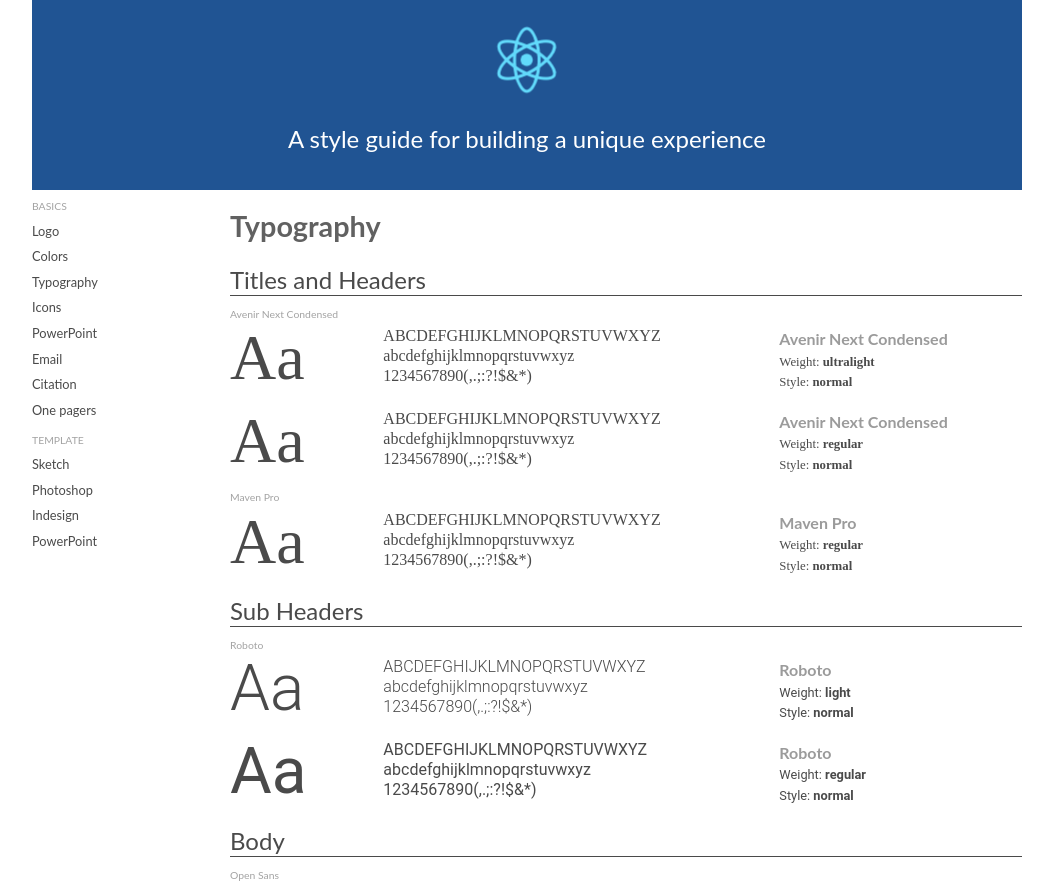
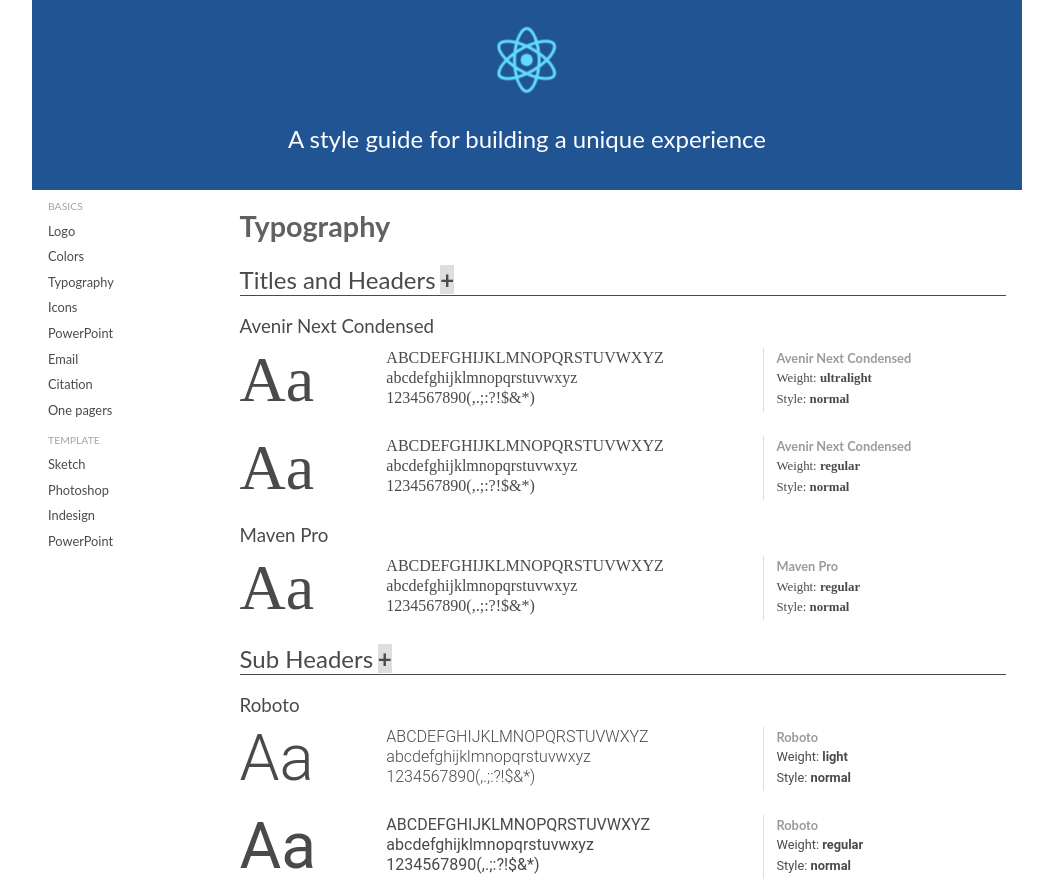
Before and after one commit to jason-jz-zhu/netestyleguide, a React (Create React App) app: page /Typography in a window 1280 px wide. Shown: the top 889 px of the page, without its empty margins (113-1166 px from the left). Built offline with nearby package versions, Linux system fonts and the light colour scheme; the HTML template or start-up script is replaced by a standard one; what webfontloader would draw is missing.

Commit message:
Working on Typography page

```diff
--- a/src/App.css
+++ b/src/App.css
@@ -17,6 +17,7 @@
 .main-container {
   display: flex;
   flex-direction: row;
+  padding: 0 1em;
 }
 
 .leftNav-container {
--- a/src/components/ColorSwatches/BigSwatch/BigSwatch.js
+++ b/src/components/ColorSwatches/BigSwatch/BigSwatch.js
@@ -1,6 +1,6 @@
 import React from 'react';
 import PropTypes from 'prop-types'
-import './BigSwatch.css';
+import s from './BigSwatch.css';
 
 const BigSwatch = (props) => (
   <div className="bigSwatch">
--- /dev/null
+++ b/src/components/Layout/Collapse/Collapse.css
@@ -0,0 +1,11 @@
+.category-header{
+  border-bottom: 1px solid #4a4a4a;
+}
+
+.toggler {
+  display: inline;
+  font-weight: bold;
+  margin: 0.2em;
+  background: #DEDEDE;
+
+}
--- /dev/null
+++ b/src/components/Layout/Collapse/Collapse.js
@@ -0,0 +1,13 @@
+import React from 'react';
+import './Collapse.css';
+
+const Collapse = (props) => {
+  return (
+    <div>
+      <h2 className="category-header">{props.header}<div className="toggler">+</div></h2>
+      {props.children}
+    </div>
+  );
+}
+
+export default Collapse;
--- a/src/components/Layout/List/List.js
+++ b/src/components/Layout/List/List.js
@@ -4,7 +4,7 @@
 
 const List = (props) => {
   return (
-    <div className="list" style={{ flex: props.flex, margin: '0 1rem' }}>
+    <div className="list" style={Object.assign({},{ flex: props.flex, margin: '0 1rem' },props.style,)}>
       <div className="list-name">{props.listName}</div>
       {props.children}
     </div>
--- a/src/components/LeftNav/LeftNav.css
+++ b/src/components/LeftNav/LeftNav.css
@@ -4,7 +4,7 @@
 
 }
 
-h3 {
+.LeftNav h3 {
   color: #a3a3a3;
   font-size: .65em;
 }
--- a/src/components/LeftNav/LeftNav.js
+++ b/src/components/LeftNav/LeftNav.js
@@ -3,7 +3,7 @@
 import { Link } from 'react-router-dom';
 
 const LeftNav = () => (
-  <div>
+  <div className="LeftNav">
     <h3>BASICS</h3>
     <nav className="nav_wrap">
       <ul>
--- a/src/components/Typography/TypeFace/TypeFace.js
+++ b/src/components/Typography/TypeFace/TypeFace.js
@@ -5,7 +5,7 @@
 const TypeFace = (props) => (
   <div className="type-face">
     <h3>{props.font}</h3>
-    {props.weights.map(a => <TypeStyle {...props} weight={a} />)}
+    {props.weights.map(w => <TypeStyle {...props} weight={w} key={`${props.font}:${w[0]}`}/>)}
   </div>
 );
 
--- a/src/components/Typography/TypeFace/TypeStyle.js
+++ b/src/components/Typography/TypeFace/TypeStyle.js
@@ -4,7 +4,7 @@
 import { FlexRow,  FlexObject } from '../../Layout/Flex';
 
 const TypeStyle = (props) => (
-  <div className="type-style" style={{ fontFamily:props.font, fontWeight: props.weight[1], marginBottom: '1em'}}>
+  <div className="type-style" style={{ fontFamily:props.font, fontWeight: props.weight[1], marginBottom: '1.5em'}}>
     <FlexRow>
       <FlexObject>
         <div style={{fontSize:'4em', lineHeight:1}}>Aa</div>
@@ -14,8 +14,8 @@
         <div>{`abcdefghijklmnopqrstuvwxyz`}</div>
         <div>{`1234567890(,.;:?!$&*)`}</div>
       </FlexObject>
-      <List listName={props.font} flex={2}>
-        <div style={{ fontSize:'0.8em', fontWeight: '400',}}>
+      <List listName={props.font} flex={2} style={{paddingLeft: '1em', borderLeft: '1px solid #DEDEDE', fontSize:'0.8em',}}>
+        <div style={{ fontWeight: '400',}}>
           <div>Weight: <b>{props.weight[0]}</b></div>
           <div>Style: <b>{props.styleName}</b></div>
         </div>
--- a/src/pages/Typography/Typography.css
+++ b/src/pages/Typography/Typography.css
@@ -1,6 +1,3 @@
 .Typography {
   color: #4a4a4a;
 }
-.category-header{
-  border-bottom: 1px solid #4a4a4a;
-}
--- a/src/pages/Typography/Typography.js
+++ b/src/pages/Typography/Typography.js
@@ -1,5 +1,6 @@
 import React, { Component } from 'react';
 import TypeFace from '../../components/Typography/TypeFace/TypeFace';
+import Collapse from '../../components/Layout/Collapse/Collapse';
 import './Typography.css';
 
 class Typography extends Component {
@@ -7,25 +8,21 @@
     return (
       <div className="Typography">
         <h1>Typography</h1>
-        <div className="type-category">
-          <h2 className="category-header">Titles and Headers</h2>
+        <Collapse header="Titles and Headers">
           <TypeFace font="Avenir Next Condensed" weights={[['ultralight',200],['regular',400]]}/>
           <TypeFace font="Maven Pro"/>
-        </div>
-        <div className="type-category">
-          <h2 className="category-header">Sub Headers</h2>
+        </Collapse>
+        <Collapse header="Sub Headers">
           <TypeFace font="Roboto" weights={[['light', 300],['regular',400]]}/>
-        </div>
-        <div className="type-category">
-          <h2 className="category-header">Body</h2>
+        </Collapse>
+        <Collapse header="Body">
           <TypeFace font="Open Sans" weights={ [['light', 300],['regular',400]]}/>
           <TypeFace font="Lato" weights={ [['light', 300],['regular',400]]}/>
-        </div>
-        <div className="type-category">
-          <h2 className="category-header">Numbers</h2>
+        </Collapse>
+        <Collapse header="Numbers">
           <TypeFace font="Avenir Next" weights={ [['light', 300]]}/>
           <TypeFace font="Work Sans" weights={ [['extralight', 200]]}/>
-        </div>
+        </Collapse>
       </div>
     );
   }
```
